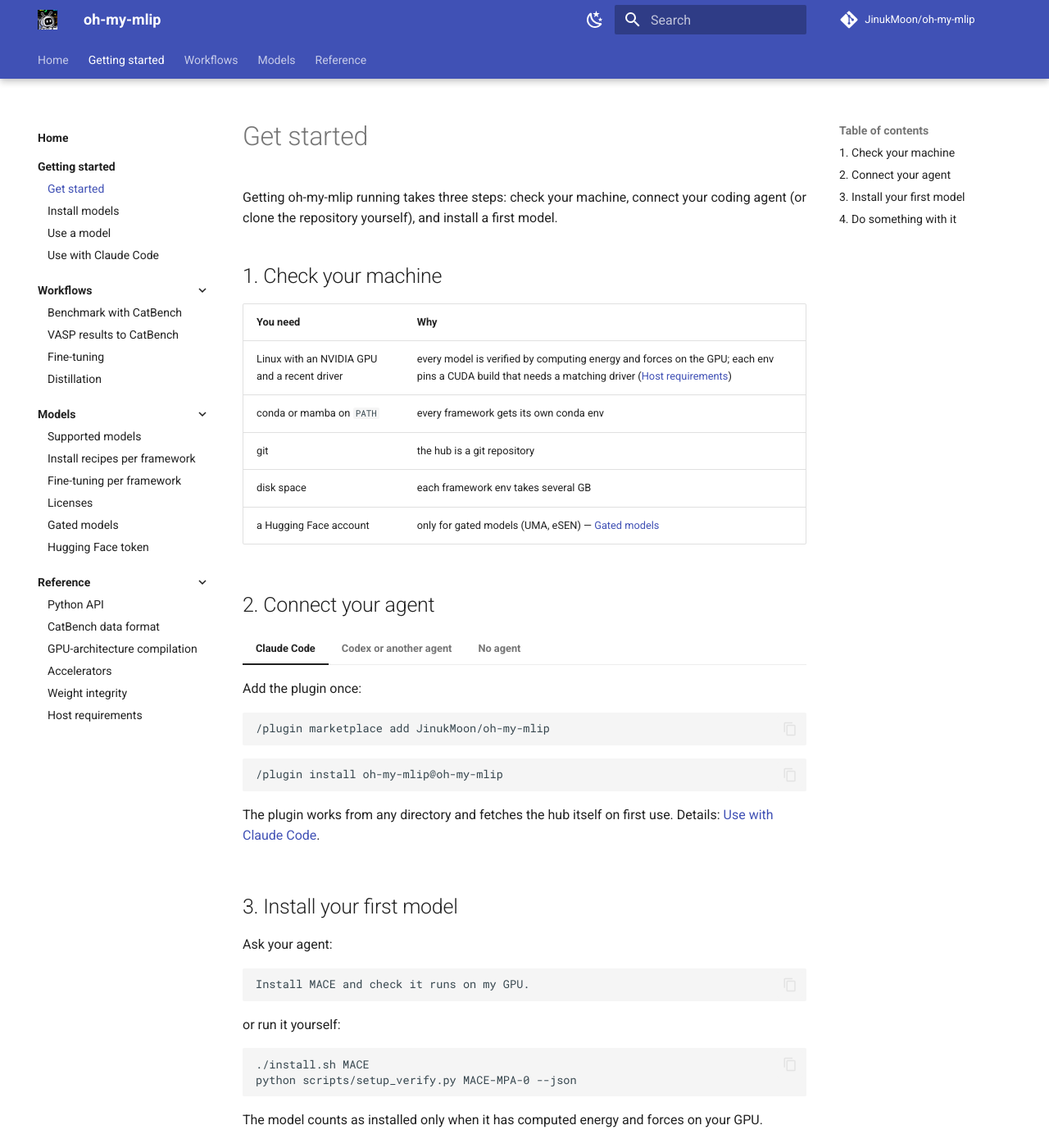
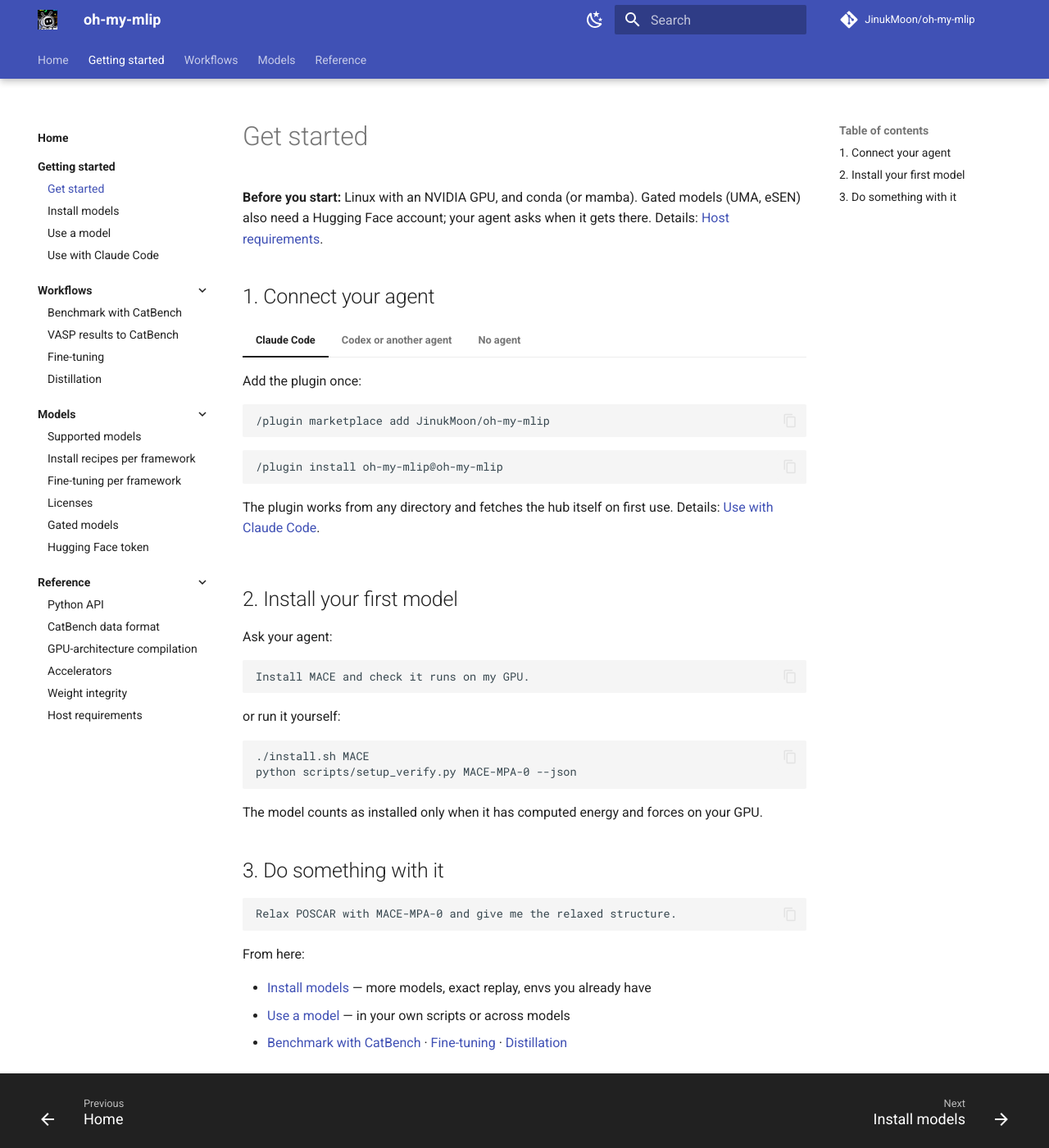
Before and after one commit to JinukMoon/oh-my-mlip, an MkDocs documentation site: the page built from docs/start.md, in a window 1280 px wide and 1400 px high. Shown: the whole window at 82% size. Built offline with MkDocs 1.6.1 and Material for MkDocs 9.7.7, drawn with Linux system fonts in a browser that asks for light colours; comment, search, counter and statistics services are not loaded; some of the changed text lies outside the part shown.

Commit message:
docs: shorten Get started prerequisites to one line
Only conda/mamba and an NVIDIA GPU are checked by install and verify; git,
disk and the Hugging Face account are handled by the agent or linked.

````diff
--- a/docs/start.md
+++ b/docs/start.md
@@ -1,19 +1,10 @@
 # Get started
 
-Getting oh-my-mlip running takes three steps: check your machine, connect your
-coding agent (or clone the repository yourself), and install a first model.
+**Before you start:** Linux with an NVIDIA GPU, and conda (or mamba). Gated
+models (UMA, eSEN) also need a Hugging Face account; your agent asks when it
+gets there. Details: [Host requirements](host_requirements.md).
 
-## 1. Check your machine
-
-| You need | Why |
-|---|---|
-| Linux with an NVIDIA GPU and a recent driver | every model is verified by computing energy and forces on the GPU; each env pins a CUDA build that needs a matching driver ([Host requirements](host_requirements.md)) |
-| conda or mamba on `PATH` | every framework gets its own conda env |
-| git | the hub is a git repository |
-| disk space | each framework env takes several GB |
-| a Hugging Face account | only for gated models (UMA, eSEN) — [Gated models](gated_models.md) |
-
-## 2. Connect your agent
+## 1. Connect your agent
 
 === "Claude Code"
 
@@ -65,7 +56,7 @@
 The model counts as installed only when it has computed energy and forces on
 your GPU.
 
-## 4. Do something with it
+## 3. Do something with it
 
 ```text
 Relax POSCAR with MACE-MPA-0 and give me the relaxed structure.
````
Also changed, not shown: other parts of docs/start.md (+1 -1 lines).
